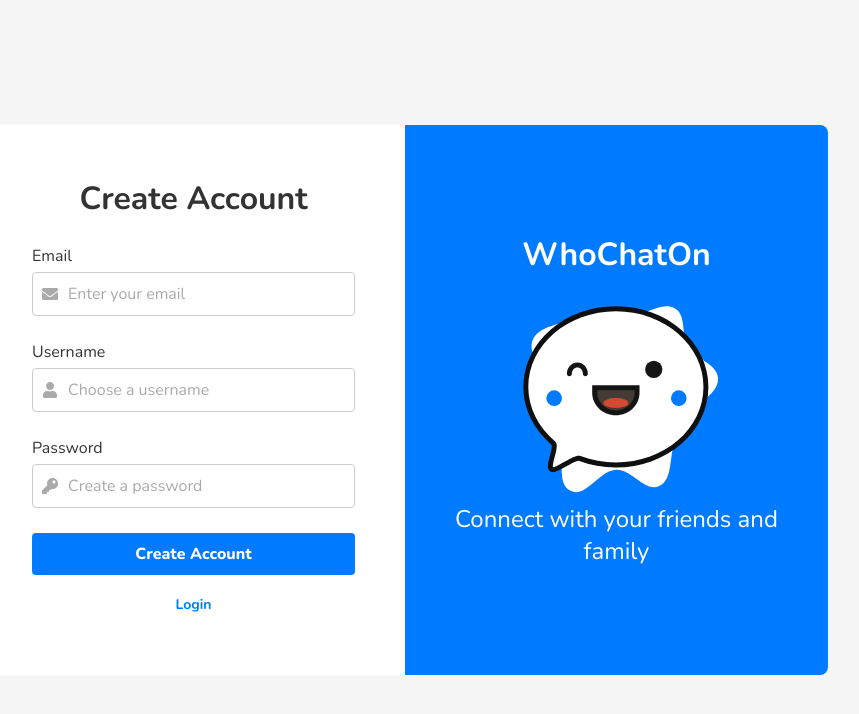
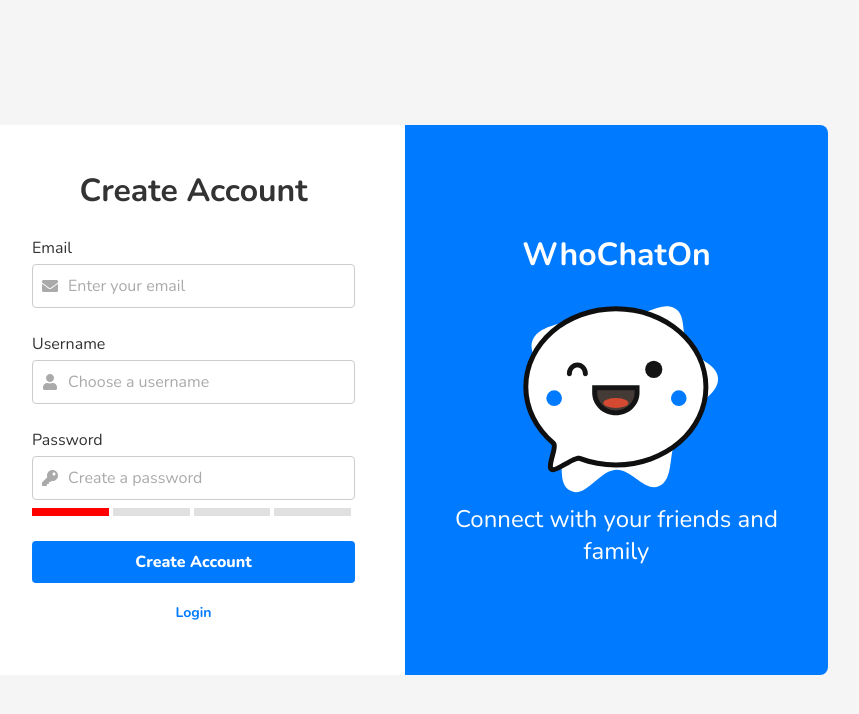
Before and after one commit to NoeOnDev/WhoChatOn-Front-end, a React (Vite) app: page / in a window 1280 px wide. Both pictures are taken after typing "name@example.com", "Sample123" into the empty fields and a click on the button "Create Account". Shown: the top 714 px of the page, without its empty margins (235-1094 px from the left). Built offline with nearby package versions, Linux system fonts and the light colour scheme.

Commit message:
feat: Improve password input component with strength bar

```diff
--- a/src/components/atoms/Input/Input.css
+++ b/src/components/atoms/Input/Input.css
@@ -73,7 +73,7 @@
     color: #fd3d3d;
     font-size: 12px;
     margin-top: 3px;
-    margin-bottom: -10px;
+    margin-bottom: -5px;
 }
 
 .error-icon {
--- a/src/components/atoms/Input/Input.tsx
+++ b/src/components/atoms/Input/Input.tsx
@@ -1,6 +1,8 @@
 import { useState, useEffect } from 'react';
 import { FaEye, FaEyeSlash, FaExclamationCircle } from 'react-icons/fa';
 import { InputProps } from '../interfacesAtoms';
+import { PasswordStrengthBar } from './utils/PasswordStrengthBar';
+import { getPasswordStrength } from './utils/passwordStrength';
 import './Input.css';
 
 export const Input: React.FC<InputProps> = ({
@@ -16,11 +18,13 @@ export const Input: React.FC<InputProps> = ({
     showPasswordToggle = false,
     validate,
     errorMessage,
+    showPasswordStrength = false,
     ...props
 }) => {
     const [showPassword, setShowPassword] = useState(false);
     const [isValid, setIsValid] = useState<boolean | null>(null);
     const [hasInput, setHasInput] = useState(false);
+    const [passwordStrength, setPasswordStrength] = useState<'weak' | 'medium' | 'strong' | 'secure'>('weak');
 
     useEffect(() => {
         if (validate && hasInput) {
@@ -29,6 +33,12 @@ export const Input: React.FC<InputProps> = ({
             setIsValid(null);
         }
     }, [value, validate, hasInput]);
+
+    useEffect(() => {
+        if (showPasswordStrength) {
+            setPasswordStrength(getPasswordStrength(value));
+        }
+    }, [value, showPasswordStrength]);
 
     const handleTogglePassword = () => {
         setShowPassword(!showPassword);
@@ -80,6 +90,9 @@ export const Input: React.FC<InputProps> = ({
                     {errorMessage}
                 </div>
             )}
+            {showPasswordStrength && (
+                <PasswordStrengthBar strength={passwordStrength} />
+            )}
         </>
     );
 };
--- /dev/null
+++ b/src/components/atoms/Input/utils/PasswordStrengthBar.css
@@ -0,0 +1,32 @@
+.password-strength-bar {
+    display: flex;
+    margin-top: 8px;
+}
+
+.strength-bar {
+    flex: 1;
+    height: 8px;
+    margin-right: 4px;
+    background-color: #e0e0e0;
+    transition: background-color 0.3s;
+}
+
+.strength-bar.active {
+    background-color: #4caf50;
+}
+
+.strength-bar:nth-child(1).active {
+    background-color: red;
+}
+
+.strength-bar:nth-child(2).active {
+    background-color: orange;
+}
+
+.strength-bar:nth-child(3).active {
+    background-color: yellowgreen;
+}
+
+.strength-bar:nth-child(4).active {
+    background-color: green;
+}
--- /dev/null
+++ b/src/components/atoms/Input/utils/PasswordStrengthBar.tsx
@@ -0,0 +1,17 @@
+import React from 'react';
+import './PasswordStrengthBar.css';
+
+interface PasswordStrengthBarProps {
+    strength: 'weak' | 'medium' | 'strong' | 'secure';
+}
+
+export const PasswordStrengthBar: React.FC<PasswordStrengthBarProps> = ({ strength }) => {
+    return (
+        <div className="password-strength-bar">
+            <div className={`strength-bar ${strength === 'weak' ? 'active' : ''}`} />
+            <div className={`strength-bar ${strength === 'medium' ? 'active' : ''}`} />
+            <div className={`strength-bar ${strength === 'strong' ? 'active' : ''}`} />
+            <div className={`strength-bar ${strength === 'secure' ? 'active' : ''}`} />
+        </div>
+    );
+};
--- /dev/null
+++ b/src/components/atoms/Input/utils/passwordStrength.ts
@@ -0,0 +1,13 @@
+export const getPasswordStrength = (password: string): 'weak' | 'medium' | 'strong' | 'secure' => {
+    if (password.length < 8) return 'weak';
+    if (password.length >= 8 && /[A-Z]/.test(password) && /[0-9]/.test(password) && /[!@#$%^&*]/.test(password)) {
+        return 'secure';
+    }
+    if (password.length >= 8 && /[A-Z]/.test(password) && /[0-9]/.test(password)) {
+        return 'strong';
+    }
+    if (password.length >= 8) {
+        return 'medium';
+    }
+    return 'weak';
+};
--- a/src/components/atoms/interfacesAtoms.tsx
+++ b/src/components/atoms/interfacesAtoms.tsx
@@ -21,6 +21,7 @@ export interface InputProps {
     showPasswordToggle?: boolean;
     validate?: (value: string) => boolean;
     errorMessage?: string;
+    showPasswordStrength?: boolean;
 }
 
 export interface LabelProps {
--- a/src/components/pages/AuthPage/AuthPage.tsx
+++ b/src/components/pages/AuthPage/AuthPage.tsx
@@ -212,6 +212,7 @@ export const AuthPage: React.FC = () => {
                     icon: <FaKey />,
                     showPasswordToggle: true,
                     errorMessage: errors.password,
+                    showPasswordStrength: true,
                 },
             ],
         button: {
```
